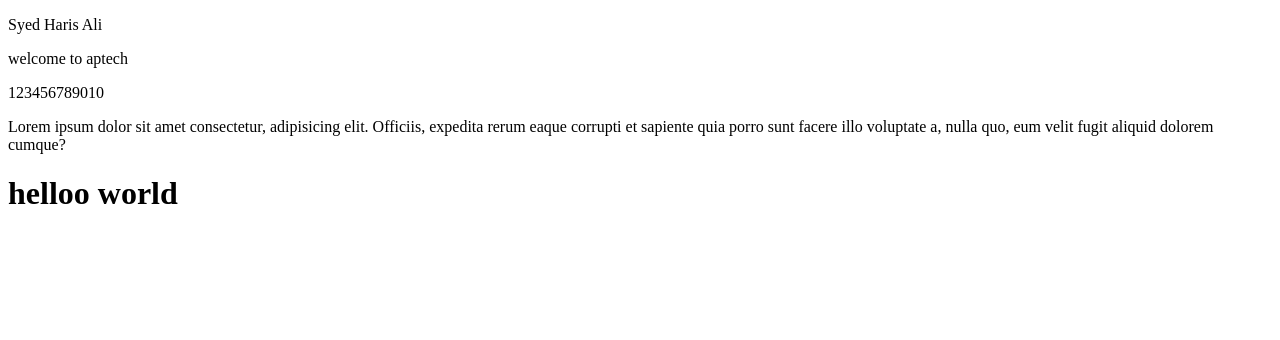
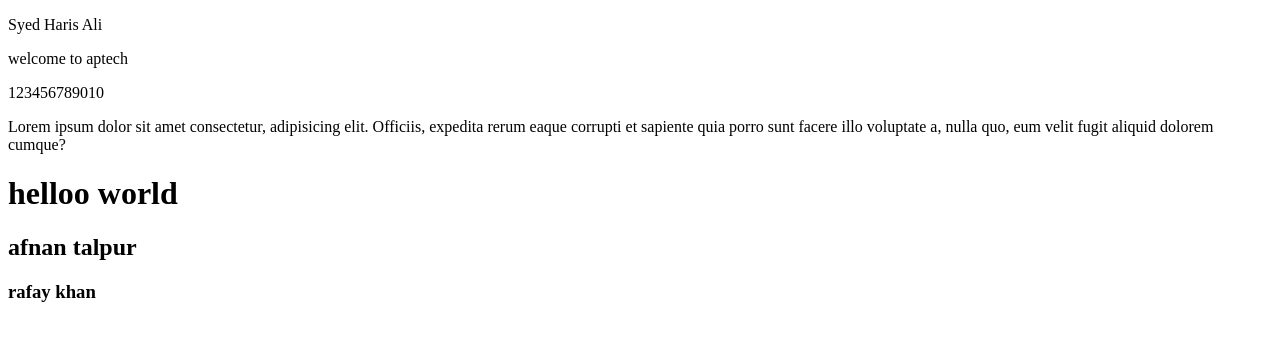
Before and after one commit to syedharisalii/project-1, a plain HTML site: page index.html in a window 1280 px wide. Drawn offline with Linux system fonts and the light colour scheme.

Commit message:
add a tag

```diff
--- a/index.html
+++ b/index.html
@@ -13,5 +13,7 @@
         Officiis, expedita rerum eaque corrupti et sapiente quia porro sunt facere illo voluptate a,
          nulla quo, eum velit fugit aliquid dolorem cumque?</p>
     <h1>helloo world</h1>
+    <h2>afnan talpur</h2>
+    <h3>rafay khan</h3>
 </body>
 </html>
```
